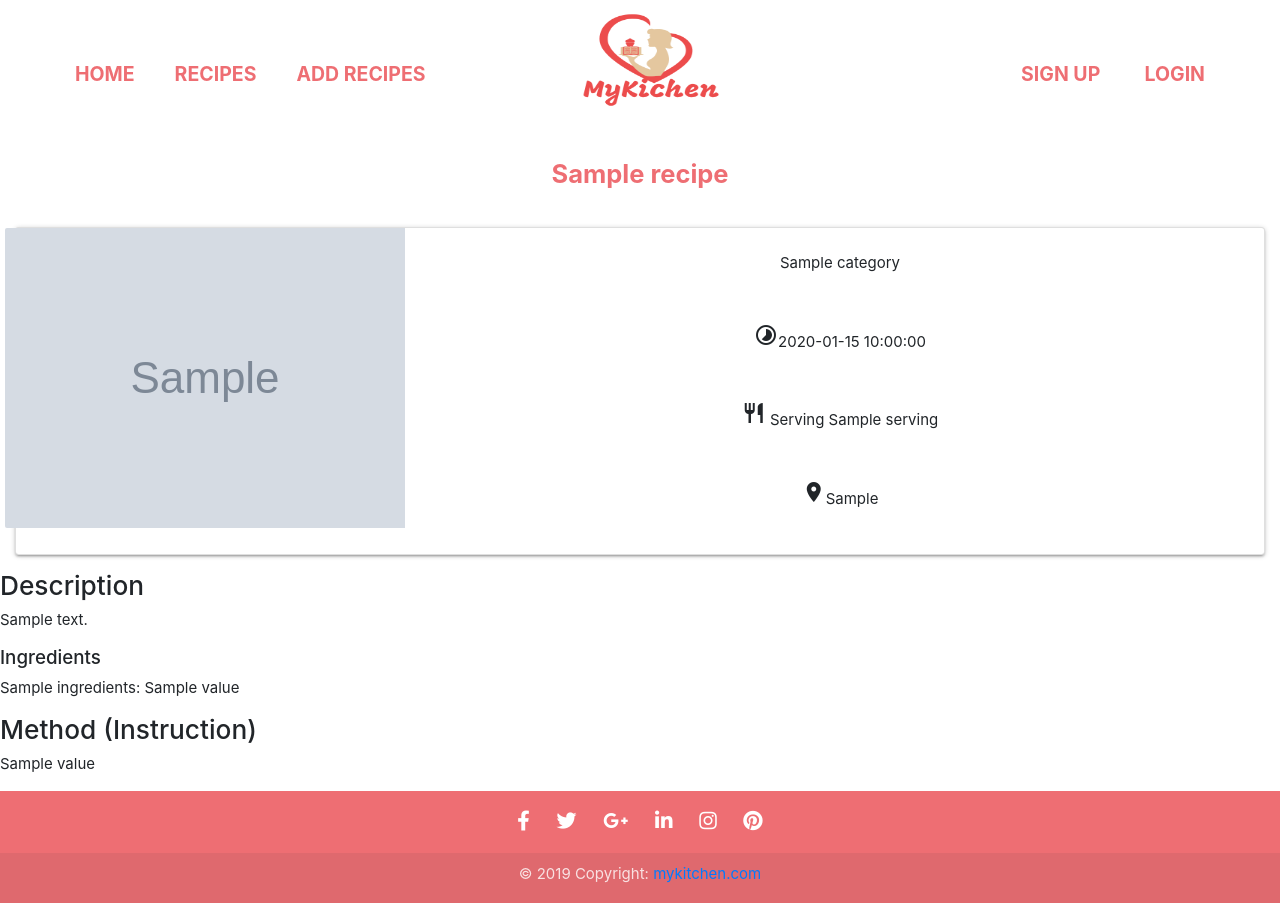
After one commit to TapiwaDivine/mykitchen, a Flask app: template templates/view_recipe.html in a window 1280 px wide. The commit adds this page. Run offline with Flask 2, Linux system fonts and the light colour scheme; the template is opened without the code that fills it: most values are stand-ins (such as "Sample title", 1, 10 or a date in 2020); grey boxes marked "Sample" are stand-in pictures; some libraries are stand-ins or nearby versions.

Commit message:
adding recipe view on click

```diff
--- a/app.py
+++ b/app.py
@@ -21,13 +21,13 @@ mongo = PyMongo(app)
 @app.route('/')
 @app.route('/home')
 def home():
-    return render_template("index.html",
-                            recipes=mongo.db.recipes.find())
+    return render_template('index.html',
+                            recipes=mongo.db.recipes.find().limit(3))
 
 @app.route('/add_recipe')
 def add_recipe():
     return render_template('add_recipe.html',
-                            categories=mongo.db.Categories.find())
+                            categories=mongo.db.categories.find())
 
 @app.route('/insert_recipe', methods=['POST'])
 def insert_recipe():
@@ -35,6 +35,31 @@ def insert_recipe():
     recipes.insert_one(request.form.to_dict())
     return redirect(url_for('home'))
 
+@app.route('/view_recipe/<recipe_id>')
+def view_recipe(recipe_id):
+    recipe=mongo.db.recipes.find_one({'_id': ObjectId(recipe_id)})
+    return render_template('view_recipe.html', recipe=recipe)
+
+@app.route('/update_recipe/<recipe_id>', methods=["POST"])
+def update_recipe(recipe_id):
+    recipes = mongo.db.tasks
+    recipes.update( {'_id': ObjectId(recipe_id)},
+    {
+        'title':request.form.get('title'),
+        'description':request.form.get('description'),
+        'ingredients': request.form.get('ingredients'),
+        'method': request.form.get('method'),
+        'cooking_time':request.form.get('cooking_time'),
+        'serving':request.form.get('serving'),
+        'author':request.form.get('author'),
+        'category': request.form.get('category'),
+        'country_of_origin': request.form.get('country_of_origin'),
+        'allergens':request.form.get('allergens'),
+        'likes':request.form.get('likes'),
+        'views':request.form.get('views'),
+        'picture': request.form.get('picture'),
+
+    })
 
 
 if __name__ == '__main__':
--- a/static/css/styles.css
+++ b/static/css/styles.css
@@ -87,7 +87,7 @@
 }
 
 hr {
-    border: 1px solid red;
+    border: 1px solid #ee6e73;
     text-align: center;
     width: 20%;
     margin-top: 100px;
@@ -97,7 +97,7 @@ hr {
 h4, h4 {
     font-size: 1.7rem;
     text-align: center;
-    color: red;
+    color: #ee6e73;
     font-weight: 700;
     padding: 30px;
 }
--- a/templates/index.html
+++ b/templates/index.html
@@ -7,7 +7,7 @@
     </section>
 </div>
 <hr>
-<h4>Recent Recipes</h4>
+<h4>Popular Recipes</h4>
 <div class="container">
     <div class="card-deck">
         {% for recipe in recipes %}
@@ -22,7 +22,7 @@
                     <li class="list-group-item">{{ recipe.cooking_time }}</li>
                 </ul>
                 <div class="card-body">
-                    <a href="#" class="card-link">View Recipes</a>
+                    <a href="{{url_for('view_recipe', recipe_id=recipe._id)}}" class="card-link">View Recipes</a>
                 </div>
             </div>
         {% endfor %}
--- /dev/null
+++ b/templates/view_recipe.html
@@ -0,0 +1,44 @@
+{% extends 'base.html'%} {% block content %}
+<div class="col s12 m6">
+    <h4 class="header">{{ recipe.title}} </h4>
+    <div class="card horizontal center-align">
+        <div class="row">
+            <div class="card-image">
+                <img src="{{ recipe.picture }}">
+            </div>
+            <div class="card-stacked">
+                <div class="card-content">
+                    <p>{{ recipe.category }}</p>
+                </div>
+                <div class="card-content">
+                    <p><i class="material-icons prefix">timelapse</i>{{ recipe.cooking_time}}</p>
+                </div>
+                <div class="card-content">
+                    <p><i class="material-icons prefix">restaurant</i> Serving {{ recipe.serving }}</p>
+                </div>
+                <div class="card-content">
+                    <p><i class="material-icons prefix">location_on</i>{{ recipe.country_of_origin }}</p>
+                </div>
+            </div>
+        </div>
+    </div>
+</div>
+<div class="recipe-content">
+    <div class="recipe-details">
+        <h3>Description</h3>
+        <p>{{ recipe.description }}</p>
+    </div>
+    <div class="recipe-details">
+        <h5>Ingredients</h5>
+        {% for ingredients ,value in recipe.ingredients.items() %}
+        <p>{{ ingredients }}: {{ value }}</p>
+        {% endfor %}
+    </div>
+    <div class="recipe-details">
+        <h3>Method (Instruction)</h3>
+        {% for value in recipe.method %}
+        <p>{{ value }}</p>
+        {% endfor %}
+    </div>
+</div>
+{% endblock%}
```
Also changed, not shown: templates/add_recipe.html (+7 -7 lines), 1 other file.
